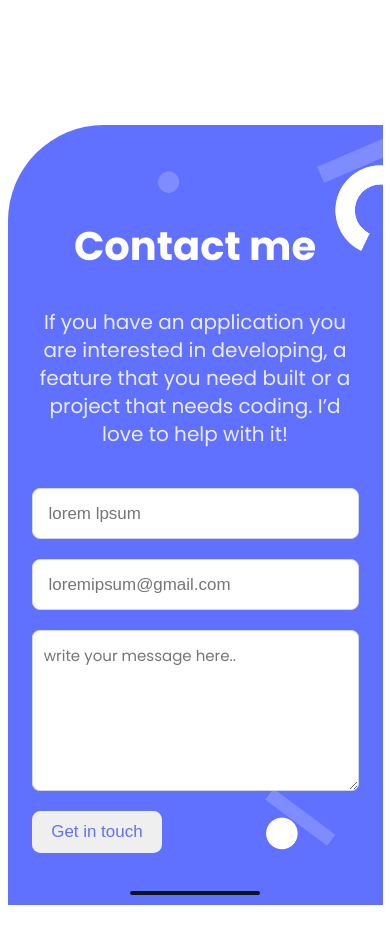
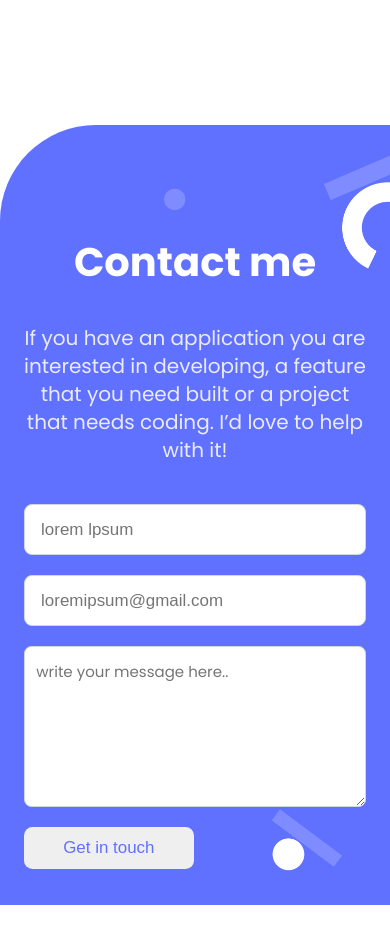
Before and after one commit to MohamedRoshdy2021/Portfolio, a website: page index.html in a window 390 px wide. Shown: the part 5160-6095 px from the top of the page. After the commit the page ends 6065 px from the top, so only its background shows below. Drawn offline with Linux system fonts and the light colour scheme.

Commit message:
Added Responsiveness to the Form

```diff
--- a/style.css
+++ b/style.css
@@ -329,15 +329,16 @@ p {
 /* the contact me section */
 
 .footer-container {
-  height: 48.75em;
-  width: 23.4375em;
+  min-height: 48.75em;
+  width: 100%;
   background-color: #6070ff;
-  margin: 10.875em auto 1.875em;
+  margin: 10.875em auto 0;
   border-radius: 6em 0 0 0;
   background-image: url("img2/contact\ form\ shapes-mobile@2x.png");
-  background-position: 100% 20%;
-  background-size: 60%;
+  background-position: right;
+  background-size: 58%;
   background-repeat: no-repeat;
+  padding-top: 1em;
 }
 
 #form {
@@ -347,6 +348,8 @@ p {
   text-align: center;
   gap: 1.25em;
 }
+
+/* there media query for desktop */
 
 #form h2 {
   font-weight: 700;
@@ -392,7 +395,7 @@ p {
 
 #form button {
   text-align: center;
-  width: 40%;
+  width: 10em;
   color: #6070ff;
   padding: 0.75em 1em;
   font-weight: 500;
@@ -400,14 +403,6 @@ p {
   line-height: 1rem;
   border-radius: 0.5em;
   border: 0;
-}
-
-#form span {
-  background: #0d151e;
-  border-radius: 0.7em;
-  height: 0.3em;
-  width: 40%;
-  margin: 1.125em auto 0;
 }
 
 #btn-f:hover {
```
